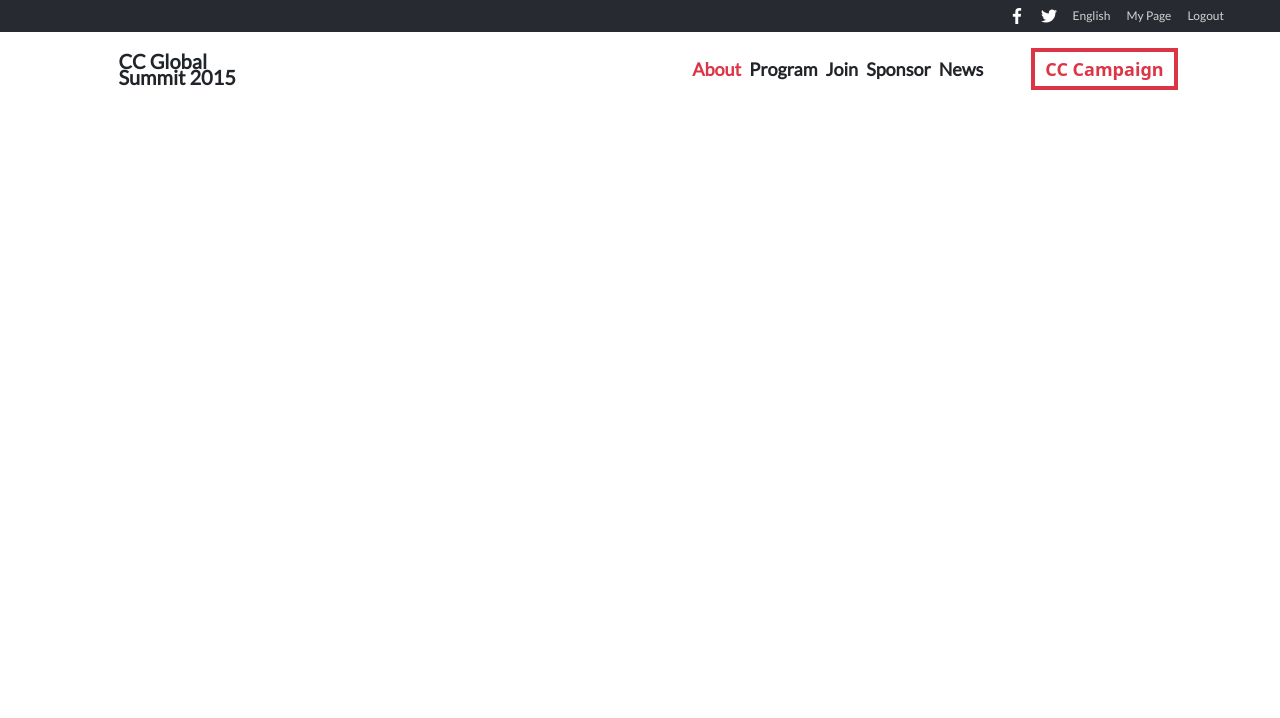
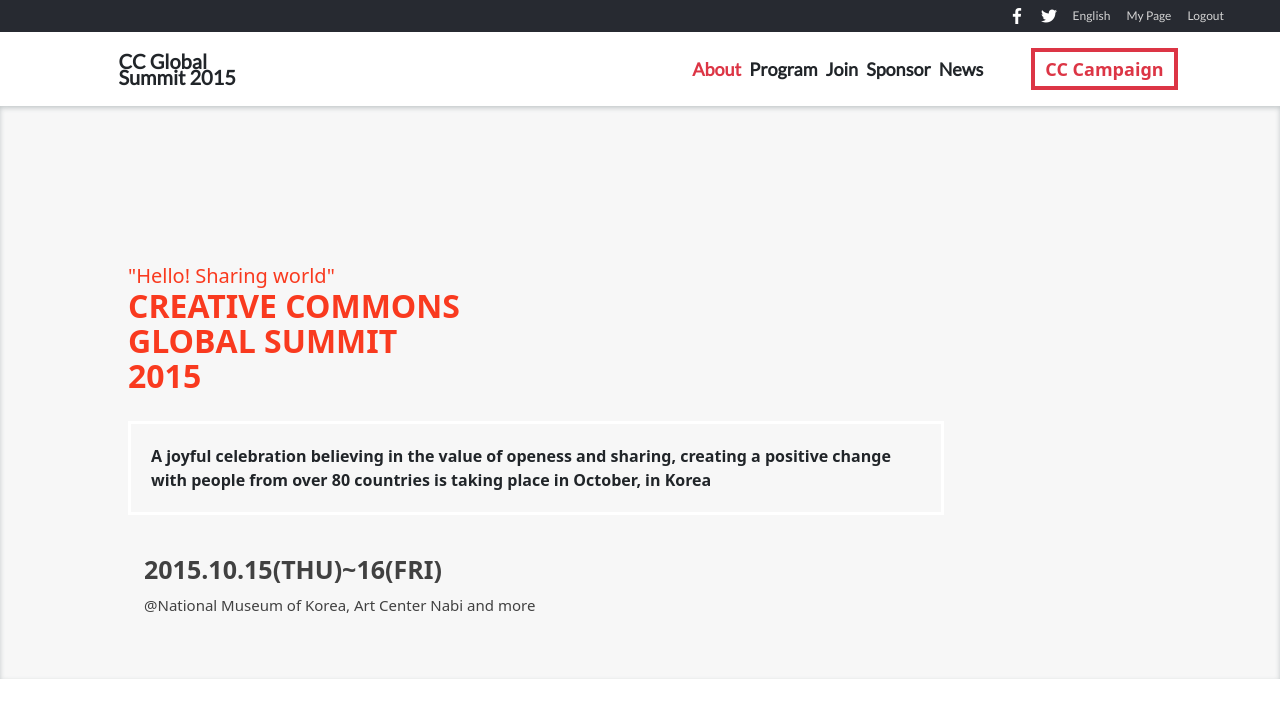
Before and after one commit to tobidechamp15/creative-commons-summit, a plain HTML site: page index.html in a window 1280 px wide. Drawn offline with nearby package versions, Linux system fonts and the light colour scheme; a web font is replaced by a local one.

Commit message:
about page

```diff
--- a/css/style.css
+++ b/css/style.css
@@ -24,9 +24,9 @@
   font-family: Lato;
   color: #d3d3d3;
 }
-.topBarItemsMob:hover{
-    color: #af3a26;
-    transition: .3s;
+.topBarItemsMob:hover {
+  color: #af3a26;
+  transition: 0.3s;
 }
 .logoName {
   font-size: 20px;
@@ -97,8 +97,71 @@
 .side-barVisible {
   left: 0%;
 }
+.about {
+  background-color: #f7f7f7;
+}
+.red-text {
+  color: #f93a1f;
+}
+.firstLine {
+  font-size: 20px;
+  font-weight: 500;
+  line-height: 20px;
+}
+.secondLine {
+  font-size: 32px;
+  font-weight: 800;
+  line-height: 30px;
+  margin-top: 5px;
+}
+.boxShadow {
+  box-shadow: inset 0px 2px 5px rgb(194, 199, 201);
+}
+.about-des {
+  padding: 20px;
+  border: 3px solid #ffffff;
+  margin-top: 30px;
+  font-weight: 600;
+  background-color: #f7f7f7;
+}
+.todaysDate {
+  color: #414141;
+  font-size: 25px;
+  margin-top: 20px;
+  font-weight: 700;
+  line-height: 20px;
+}
+.location {
+  color: #414141;
+  font-size: 15px;
+  line-height: 20px;
+  font-weight: 500;
+}
 @media (min-width: 587px) and (max-width: 753px) {
-  .secondNav{
+  .secondNav {
     padding: auto;
   }
 }
+@media (min-width: 587px) {
+  .about {
+    padding: 5%;
+    padding-left: 10%;
+  }
+  .about-des {
+    width: 75%;
+  }
+}
+@media (max-width: 585px) {
+  .fullPage {
+    background-color: #f7f7f7;
+  }
+  .boxShadow {
+    box-shadow: none;
+  }
+  .topSecondBars {
+    margin-top: 10%;
+  }
+  .about-des {
+    margin-top: 30px;
+  }
+}
--- a/index.html
+++ b/index.html
@@ -39,7 +39,7 @@
       </div>
       <div
         class="topSecondBars w-100 d-flex flex-column align-items-start justify-content-between gap-2">
-              <span >About</span>
+        <span>About</span>
         <span>Program</span>
         <span>Join</span>
         <span>Sponsor</span>
@@ -47,7 +47,7 @@
       </div>
     </div>
 
-    <div class="container-fluid mt-3 mt-sm-0 p-sm-0">
+    <div class="container-fluid pt-3 mt-sm-0 p-sm-0 fullPage">
       <div class="d-flex d-sm-none ps-3">
         <div class="d-flex menu-bar gap-1 flex-column flex-start">
           <div class="menu-line"></div>
@@ -84,6 +84,23 @@
           </div>
         </div>
       </section>
+      <section class="boxShadow about">
+        <div class="d-flex flex-column pt-5  ">
+          <span class="firstLine red-text mt-sm-5">"Hello! Sharing world"</span>
+          <span class="secondLine red-text">CREATIVE COMMONS</span>
+          <span class="thirdLine secondLine red-text">GLOBAL SUMMIT </span>
+          <span class="fourthLine secondLine red-text">2015</span>
+        </div>
+        <div class="about-des">
+          A joyful celebration believing in the value of openess and sharing,
+          creating a positive change with people from over 80 countries is
+          taking place in October, in Korea
+        </div>
+        <div class="mt-4 ms-3 gap-3 d-flex flex-column">
+          <span class="todaysDate">2015.10.15(THU)~16(FRI)</span>
+          <span class="location">@National Museum of Korea, Art Center Nabi and more</span>
+        </div>
+      </section>
     </div>
     <script
       src="https://cdn.jsdelivr.net/npm/bootstrap@5.3.1/dist/js/bootstrap.bundle.min.js"
--- a/js/script.js
+++ b/js/script.js
@@ -1,6 +1,7 @@
 const sideBar = document.querySelector(".side-bar");
 const menuBar = document.querySelector(".menu-bar");
 const closeBtn = document.querySelector(".close");
+
 
 menuBar.addEventListener("click", () => {
   console.log("object");
```
Lines whose indentation alone changed are shown as unchanged.
